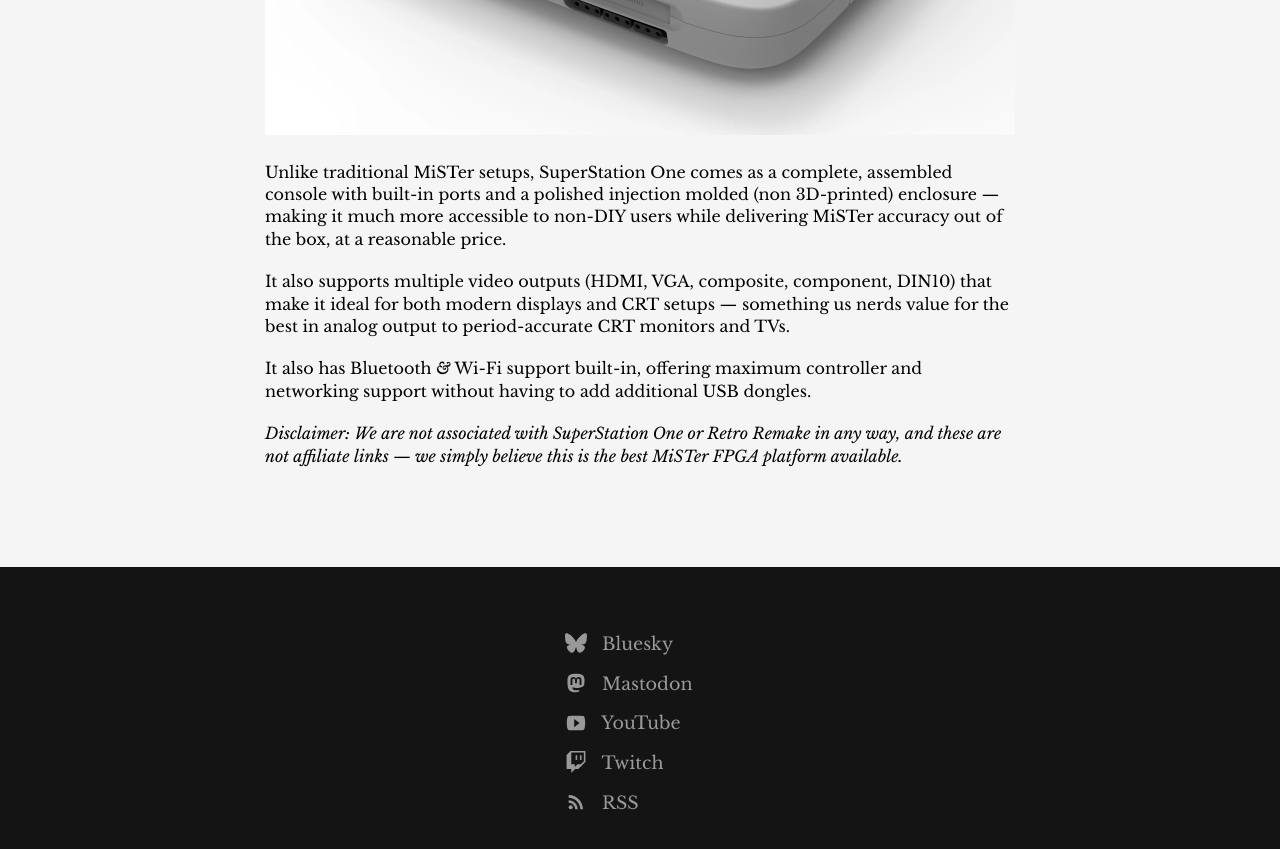
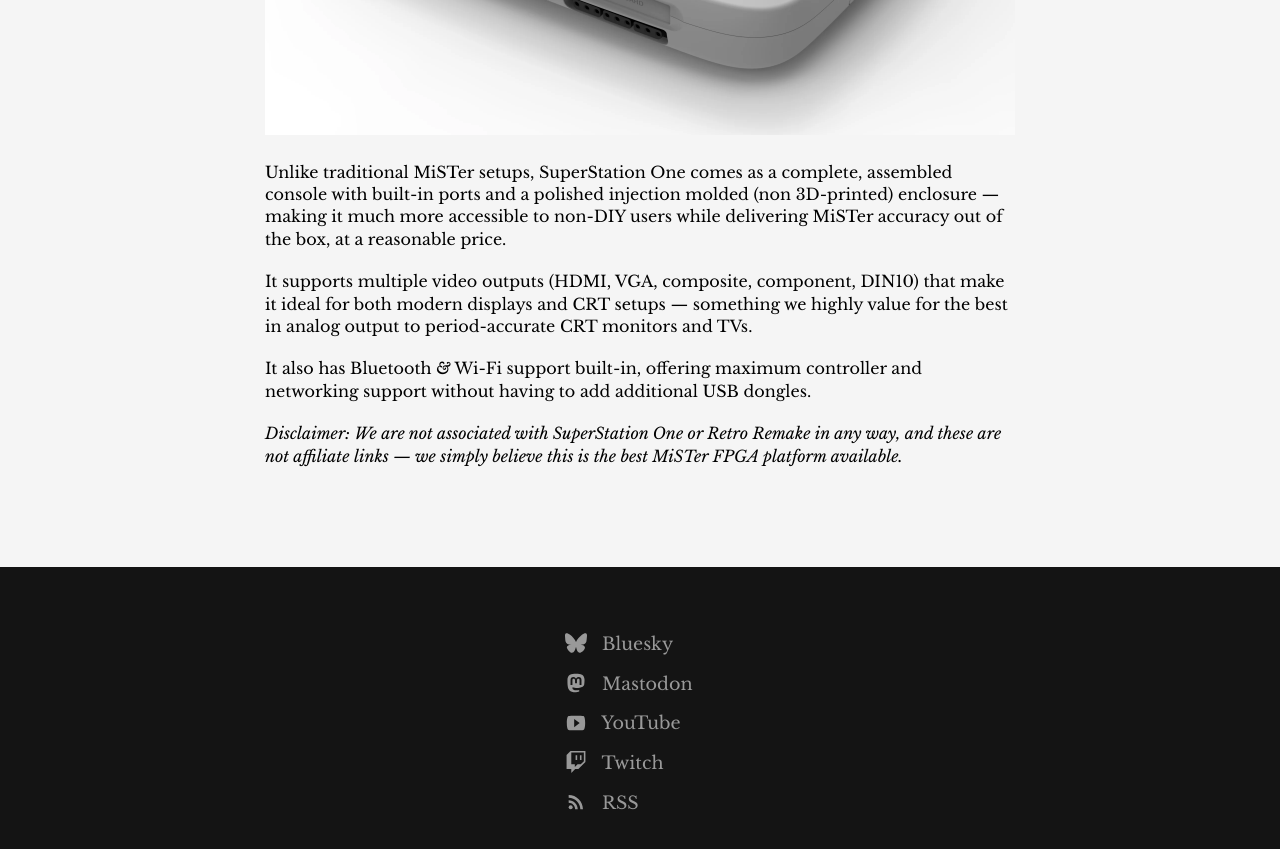
Before and after one commit to amigavision/amigavision.github.io, a Jekyll site: the page built from best.md, in a window 1280 px wide and 900 px high, scrolled down 7982 px. Shown: the top 849 px of the window. Built offline with Jekyll 4.4.1, drawn with Linux system fonts in a browser that asks for light colours.

Commit message:
Also also

```diff
--- a/best.md
+++ b/best.md
@@ -193,7 +193,7 @@
 
 Unlike traditional MiSTer setups, SuperStation One comes as a complete, assembled console with built-in ports and a polished injection molded (non 3D-printed) enclosure — making it much more accessible to non-DIY users while delivering MiSTer accuracy out of the box, at a reasonable price.
 
-It also supports multiple video outputs (HDMI, VGA, composite, component, DIN10) that make it ideal for both modern displays and CRT setups — something us nerds value for the best in analog output to period-accurate CRT monitors and TVs.
+It supports multiple video outputs (HDMI, VGA, composite, component, DIN10) that make it ideal for both modern displays and CRT setups — something we highly value for the best in analog output to period-accurate CRT monitors and TVs.
 
 It also has Bluetooth *&* Wi-Fi support built-in, offering maximum controller and networking support without having to add additional USB dongles.
 
```
